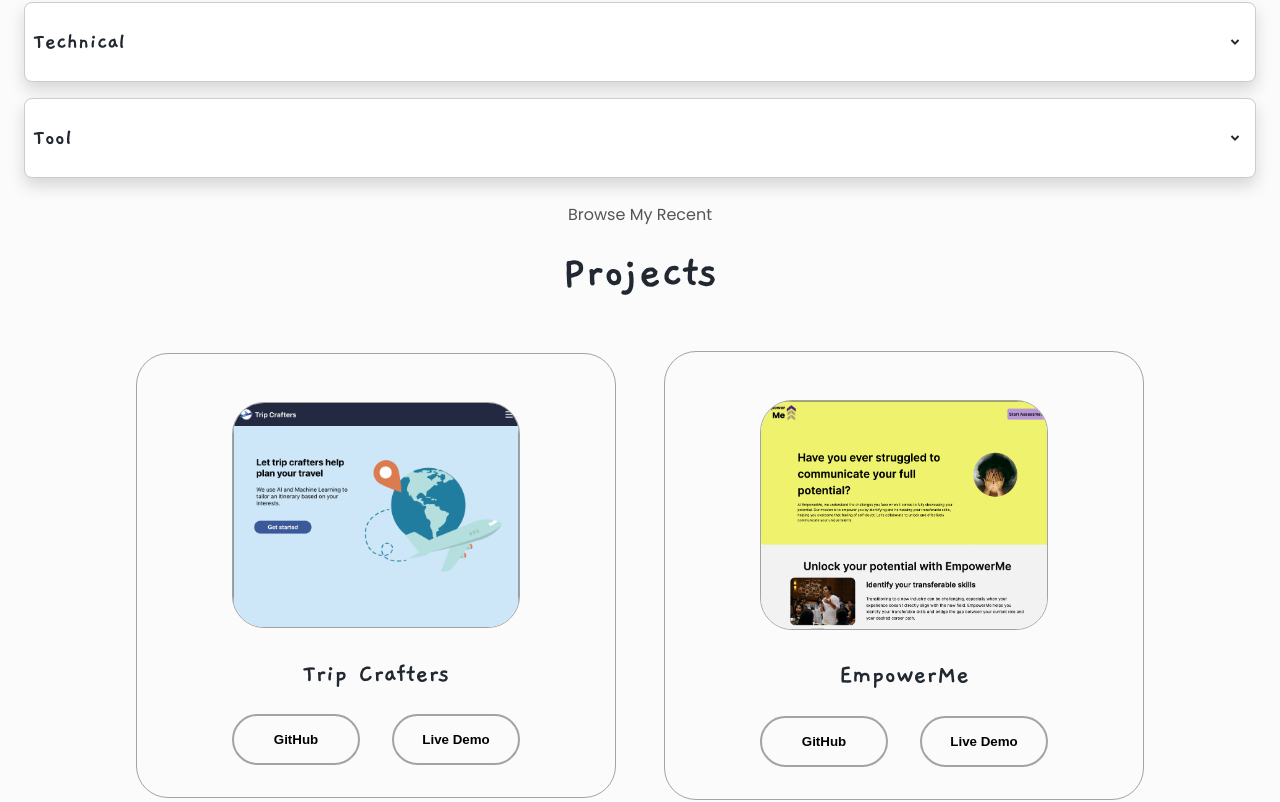
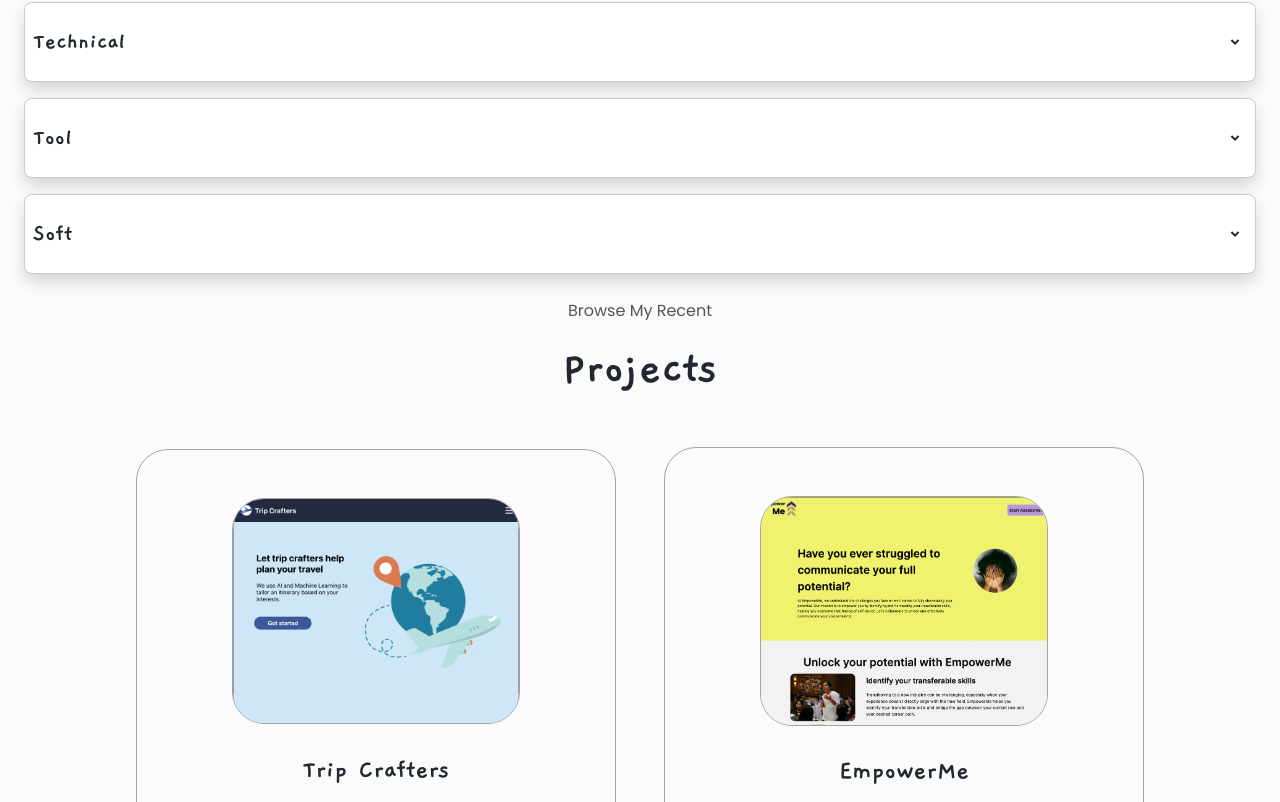
Before and after one commit to Kathp21/katherine-portfolio, a React (Create React App) app: page / in a window 1280 px wide. Shown: the part 2233-3035 px from the top of the page. Built offline with nearby package versions, Linux system fonts and the light colour scheme.

Commit message:
Added soft skills

```diff
--- a/src/components/Dropdown/Dropdown.jsx
+++ b/src/components/Dropdown/Dropdown.jsx
@@ -17,11 +17,15 @@ import { RiArrowDropDownLine } from "react-icons/ri";
                     />
                 </div>
                 {isOpen && (
-                    <ul className="dropdown__menu dropdown__menu--tech-skills">
+                    <ul className="dropdown__menu">
                         {skills.map((skill) => (
                             <li key={skill.name} className="dropdown__item">
-                            <img src={skill.icon} alt={skill.name} className="dropdown__icon"/>
-                                <span className="dropdown__skill-name">{skill.name}</span>
+                                {typeof skill.icon === "string" && skill.icon.includes('/') ?(
+                                    <img src={skill.icon} alt={skill.name} className="dropdown__icon"/>
+                                ): (
+                                    <span className="dropdown__icon-emoji">{skill.icon}</span>
+                                )}
+                                <span className="dropdown__skill-name dropdown__skill-name--style">{skill.name}</span>
                             </li>
                         ))}
                         {otherTitle &&(
@@ -32,7 +36,6 @@ import { RiArrowDropDownLine } from "react-icons/ri";
                         )}
                     </ul>
                 )}
-
             </div>
         </div>
     )
--- a/src/components/Dropdown/Dropdown.scss
+++ b/src/components/Dropdown/Dropdown.scss
@@ -3,9 +3,6 @@
 
 
 .dropdown {
-    // position: relative;
-    // display: inline-block;
-    // margin-top: 20px;
     padding: 0.5rem 1.5rem;
 
     &__btn {
@@ -19,8 +16,6 @@
     &__menu-container{
         background: white;
         border: 1px solid #ccc;
-        z-index: 100;
-        // width: 220px;
         border-radius: 8px;
         box-shadow: 0 8px 16px rgba(0,0,0,0.15);
     }
@@ -47,6 +42,8 @@
         display: flex;
         align-items: center;
         flex-direction: column;
+        flex-wrap: wrap;
+        max-width: 115px;
         gap: 1rem;
         margin-bottom: 10px;
         font-size: 16px;
@@ -62,6 +59,16 @@
         object-fit: contain;
     }
 
+    &__icon-emoji{
+        width: auto;
+        text-align: center;
+    }
+
+    &__skill-name{
+        text-align: center;
+
+    }
+
     &__other-section {
         list-style: none;
     }
--- /dev/null
+++ b/src/components/DropdownSoftSkills/DropdownSoftSkills.jsx
@@ -0,0 +1,31 @@
+import React from "react";
+import Dropdown from "../Dropdown/Dropdown";
+
+const softSkills = [
+    {name: "Communication", icon: "💬"},
+    {name: "Attention to Details", icon:"🧐"},
+    {name: "User-centred Thinking", icon: "👥💭"},
+    {name: "Leadership", icon:"⭐"},
+    {name: "Organization", icon:"🗓️"},
+    {name: "Problem Solving", icon: "🛠️"},
+    {name: "Project Management", icon:"📋"},
+    {name: "Collaboration", icon:"🤝"},
+    {name: "Critical Thinking", icon:"💡"},
+    {name: "Multi-tasking", icon: "🤹"},
+    {name: "Documentation", icon:"📝"},
+
+
+
+
+
+]
+const DropdownSoftSkills = () => {
+    return(
+        <Dropdown
+            title="Soft"
+            skills={softSkills}
+        />
+    )
+}
+
+export default DropdownSoftSkills
--- a/src/components/Experience/Experience.jsx
+++ b/src/components/Experience/Experience.jsx
@@ -8,6 +8,7 @@ import css from '../../assets/skills/CSS.svg'
 import Dropdown from '../Dropdown/Dropdown'
 import DropdownTechnical from '../DropdownTechnical/DropdownTechnical'
 import DropdownTool from '../DropdownTool/DropdownTool'
+import DropdownSoftSkills from '../DropdownSoftSkills/DropdownSoftSkills'
 
 const Experience = () => {
 
@@ -65,6 +66,7 @@ const Experience = () => {
                 <h2>SKILLS</h2>
                 <DropdownTechnical/>
                 <DropdownTool/>
+                <DropdownSoftSkills/>
             </section>
 
 
```
